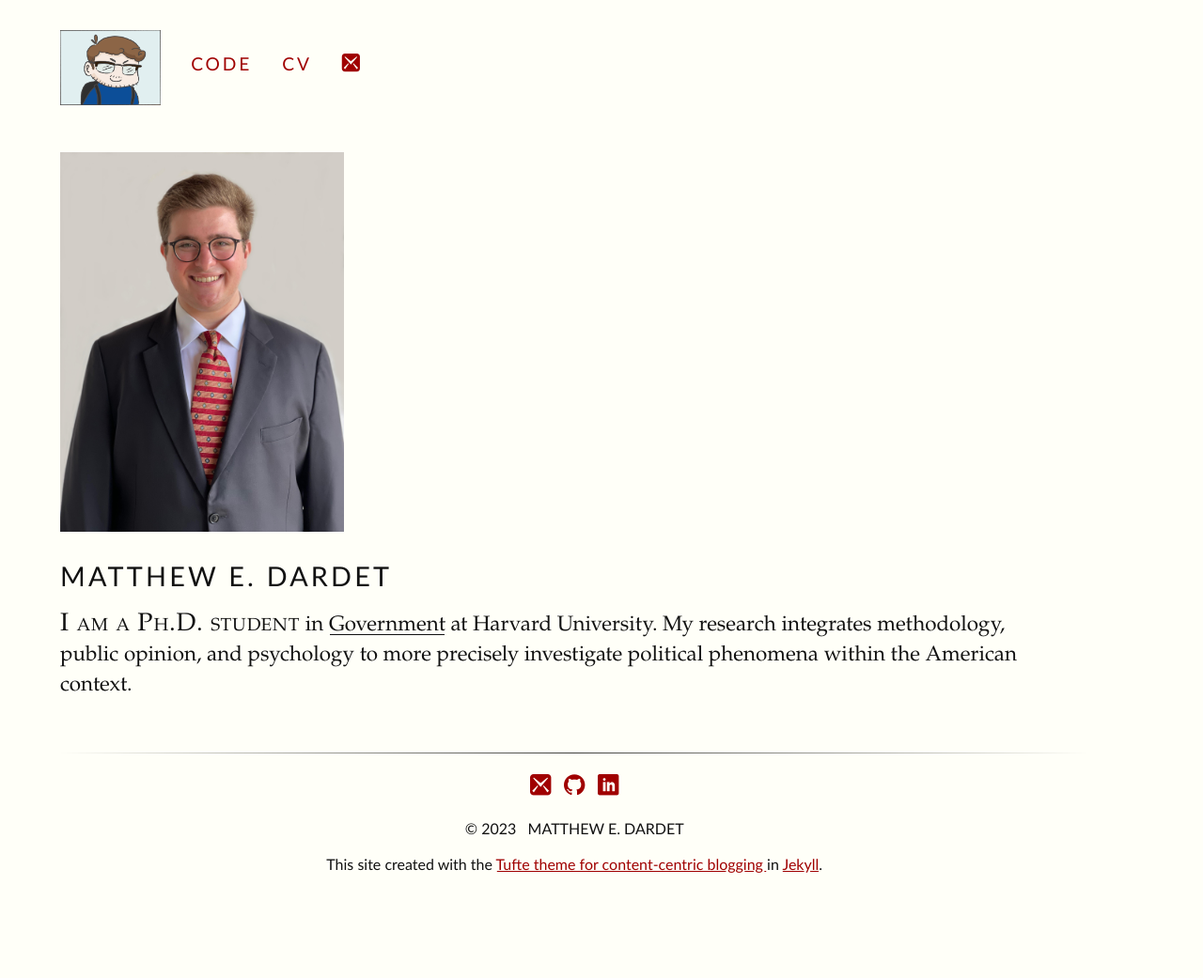
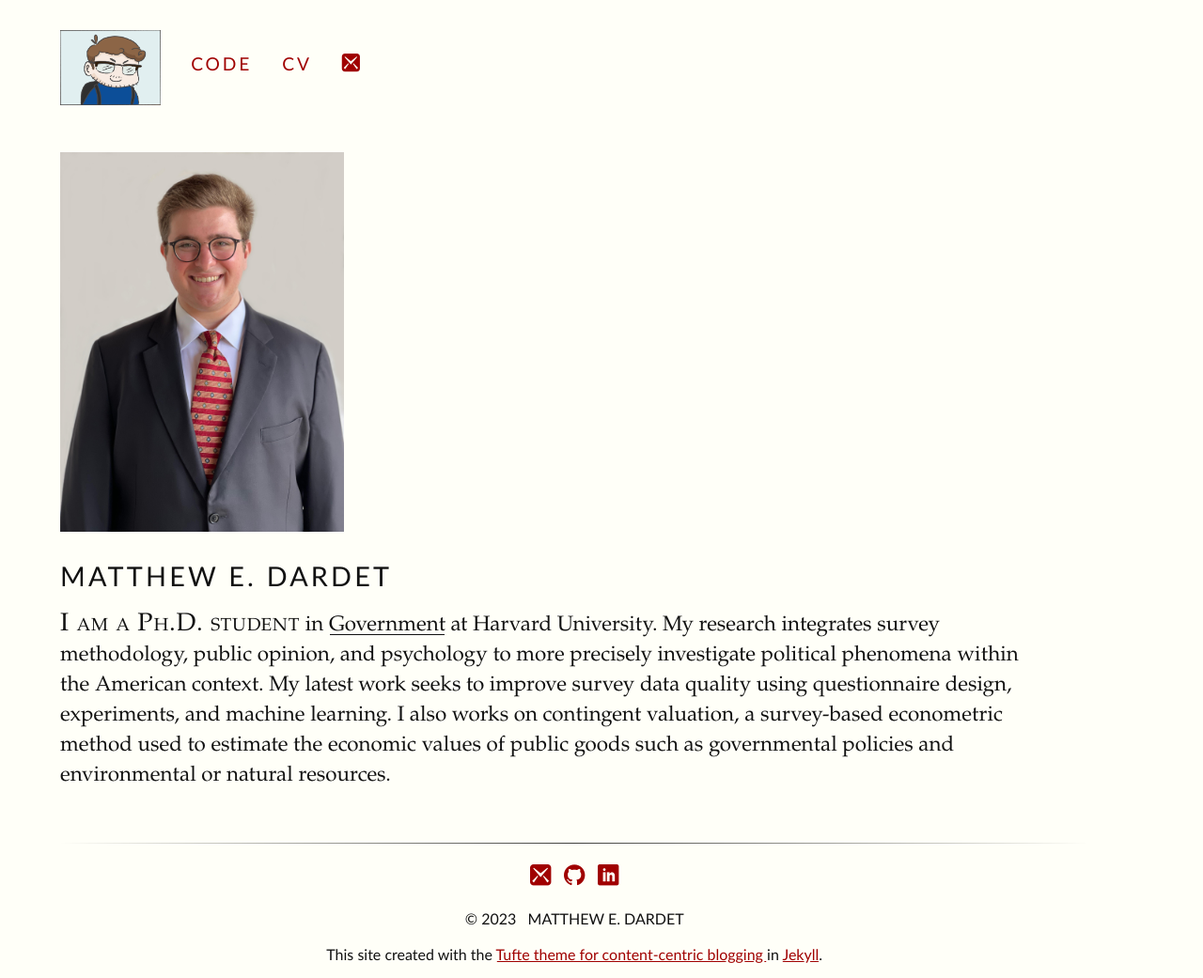
Before and after one commit to matthewdardet/matthewdardet.github.io, a Jekyll site: the page built from index.html, in a window 1280 px wide. Shown: the whole page at 94% size. Built offline with Jekyll 4.4.1, drawn with Linux system fonts in a browser that asks for light colours; some web fonts are replaced; before the commit the page ends 945 px from its top, so only the background shows below that.

Commit message:
Updating website content.

```diff
--- a/index.html
+++ b/index.html
@@ -8,4 +8,4 @@
 
   <h1 class="content-listing-header sans">Matthew E. Dardet</h1>
 
-  <p><span class = "newthought"> I am a Ph.D. student</span> in <a href="https://gov.harvard.edu/">Government</a> at Harvard University. My research integrates methodology, public opinion, and psychology to more precisely investigate political phenomena within the American context. </p>
+  <p><span class = "newthought"> I am a Ph.D. student</span> in <a href="https://gov.harvard.edu/">Government</a> at Harvard University. My research integrates survey methodology, public opinion, and psychology to more precisely investigate political phenomena within the American context. My latest work seeks to improve survey data quality using questionnaire design, experiments, and machine learning. I also works on contingent valuation, a survey-based econometric method used to estimate the economic values of public goods such as governmental policies and environmental or natural resources. </p>
```
Also changed, not shown: 2 other files.
